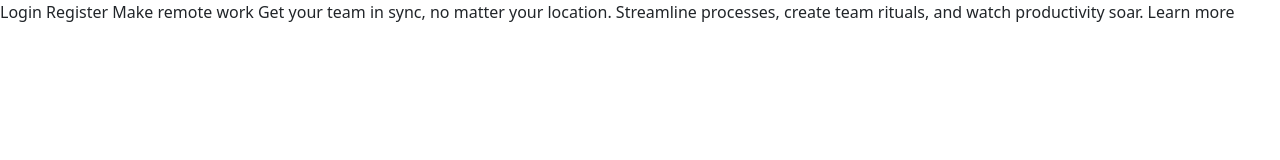
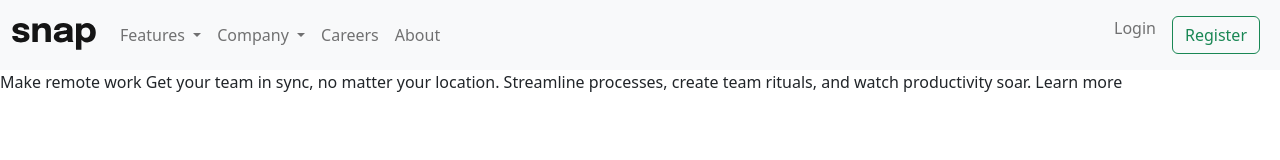
Before and after one commit to DanielKrol90/frontend.io-intro-section-with-dropdown-navigation-main, a plain HTML site: page index.html in a window 1280 px wide. Drawn offline with nearby package versions, Linux system fonts and the light colour scheme.

Commit message:
working on navbar with bootstrap component

```diff
--- a/index.html
+++ b/index.html
@@ -1,28 +1,98 @@
 <!DOCTYPE html>
 <html lang="en">
+
 <head>
   <meta charset="UTF-8">
-  <meta name="viewport" content="width=device-width, initial-scale=1.0"> <!-- displays site properly based on user's device -->
+  <meta name="viewport" content="width=device-width, initial-scale=1.0">
+  <!-- displays site properly based on user's device -->
 
   <link rel="icon" type="image/png" sizes="32x32" href="./images/favicon-32x32.png">
-  <link href="https://cdn.jsdelivr.net/npm/bootstrap@5.2.2/dist/css/bootstrap.min.css" rel="stylesheet" integrity="sha384-Zenh87qX5JnK2Jl0vWa8Ck2rdkQ2Bzep5IDxbcnCeuOxjzrPF/et3URy9Bv1WTRi" crossorigin="anonymous">
-  <link rel="stylesheet" href="style.css">
+  <link href="https://cdn.jsdelivr.net/npm/bootstrap@5.2.2/dist/css/bootstrap.min.css" rel="stylesheet"
+    integrity="sha384-Zenh87qX5JnK2Jl0vWa8Ck2rdkQ2Bzep5IDxbcnCeuOxjzrPF/et3URy9Bv1WTRi" crossorigin="anonymous">
+  <link rel="stylesheet" href="./css/style.css">
 
   <title>Frontend Mentor | Intro section with dropdown navigation</title>
 
 </head>
+
 <body>
+  <header>
+    <nav class="navbar navbar-expand-lg bg-light">
+      <div class="container-fluid">
+        <a class="navbar-brand" href="#"><img src="./images/logo.svg" alt="logo of bussines"></a>
+        <button class="navbar-toggler" type="button" data-bs-toggle="collapse" data-bs-target="#navbarSupportedContent"
+          aria-controls="navbarSupportedContent" aria-expanded="false" aria-label="Toggle navigation">
+          <span class="navbar-toggler-icon"></span>
+        </button>
+        <div class="collapse navbar-collapse d-flex flex-row" id="navbarSupportedContent">
+          <ul class="navbar-nav me-auto mb-2 mb-lg-0">
+            <li class="nav-item dropdown">
+              <a class="nav-link dropdown-toggle" href="#" role="button" data-bs-toggle="dropdown"
+                aria-expanded="false">
+                Features
+              </a>
+              <ul class="dropdown-menu">
+                <li><a class="dropdown-item" href="#">Todo List</a></li>
+                <li><a class="dropdown-item" href="#">Calendar</a></li>
+                <li><a class="dropdown-item" href="#">Reminders</a></li>
+                <li><a class="dropdown-item" href="#">Planning</a></li>
+              </ul>
+            </li>
+            <li class="nav-item dropdown">
+              <a class="nav-link dropdown-toggle" href="#" role="button" data-bs-toggle="dropdown"
+                aria-expanded="false">
+                Company
+              </a>
+              <ul class="dropdown-menu">
+                <li><a class="dropdown-item" href="#">History</a></li>
+                <li><a class="dropdown-item" href="#">Our Team</a></li>
+                <li><a class="dropdown-item" href="#">Blog</a></li>
+              </ul>
+            </li>
+            <li class="nav-item">
+              <a class="nav-link" href="#">Careers</a>
+            </li>
+            <li class="nav-item">
+              <a class="nav-link">About</a>
+            </li>
+          </ul class="d-flex justify-content-end">
+          <ul class="navbar-nav d-flex ">
+            <li class="nav-item">
+              <a class="nav-link" href="#">Login</a>
+            </li>
+            <li class="nav-item">
+              <a class="nav-link">
+                <button class="btn btn-outline-success" type="button">Register</button>
+              </a>
+            </li>
+          </ul>
+        </div>
+      </div>
+    </nav>
+  </header>
+  <main>
+    <section>
+      Make remote work
+
+      Get your team in sync, no matter your location. Streamline processes,
+      create team rituals, and watch productivity soar.
+
+      Learn more
+
+    </section>
+
+    <section>
+
+    </section>
+  </main>
 
 
-  Login
-  Register
 
-  Make remote work
 
-  Get your team in sync, no matter your location. Streamline processes,
-  create team rituals, and watch productivity soar.
 
-  Learn more
-  <script src="https://cdn.jsdelivr.net/npm/bootstrap@5.2.2/dist/js/bootstrap.bundle.min.js" integrity="sha384-OERcA2EqjJCMA+/3y+gxIOqMEjwtxJY7qPCqsdltbNJuaOe923+mo//f6V8Qbsw3" crossorigin="anonymous"></script>
+  <script src="https://cdn.jsdelivr.net/npm/bootstrap@5.2.2/dist/js/bootstrap.bundle.min.js"
+    integrity="sha384-OERcA2EqjJCMA+/3y+gxIOqMEjwtxJY7qPCqsdltbNJuaOe923+mo//f6V8Qbsw3" crossorigin="anonymous">
+  </script>
 </body>
+
 </html>
```
Also changed, not shown: css/style.css (added), scss/style.scss (added), 1 other file.
